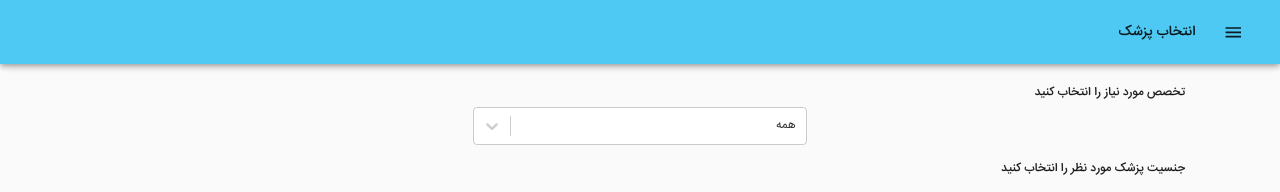
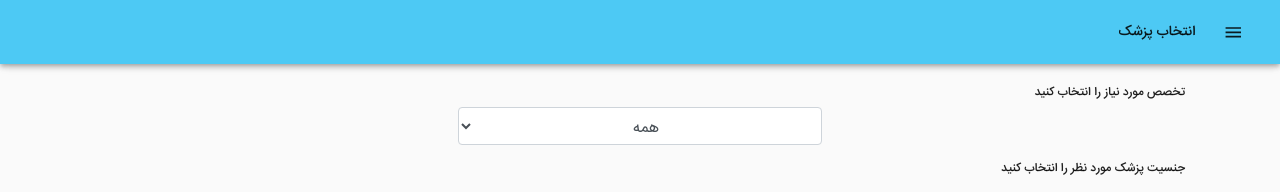
Before and after one commit to ArmanYarahmadi/MedicalTest1, a React (Create React App) app: page /home in a window 1280 px wide. Shown: the top 192 px of the page. Built offline with nearby package versions, Linux system fonts and the light colour scheme; what react-redux-form would draw is missing.

Commit message:
perfomance

```diff
--- a/package.json
+++ b/package.json
@@ -19,7 +19,6 @@
     "react-router": "^5.2.0",
     "react-router-dom": "^5.2.0",
     "react-scripts": "3.4.1",
-    "react-select": "^3.1.0",
     "reactstrap": "^8.4.1",
     "redux": "^4.0.5",
     "redux-form": "^8.3.6",
--- a/src/Components/FormComponent.js
+++ b/src/Components/FormComponent.js
@@ -1,27 +1,16 @@
 import React, { useState } from "react";
-import { Form, FormGroup, Button, ButtonGroup } from "reactstrap";
+import { Form, FormGroup, Button, ButtonGroup, Input } from "reactstrap";
 import Gallery from "./GalleryComponent";
-import Select from "react-select";
 import Header from "./HeaderComponent";
 import Footer from "./FooterComponent";
 
 const FormComponent = (props) => {
   const [selectedGender, setSelectedGender] = useState(1);
-  const [selectedOption, setSelectedOption] = useState({
-    value: "1",
-    label: "همه",
-  });
+  const [selectedOption, setSelectedOption] = useState(1);
   const [showMore, setShowMore] = useState(false);
 
-  const options = [
-    { value: "1", label: "همه" },
-    { value: "2", label: "پزشک عمومی" },
-    { value: "3", label: "متخصص گوارش" },
-    { value: "4", label: "متخصص داخلی" },
-  ];
-
   const handleChange = (selectedOption) => {
-    setSelectedOption(selectedOption);
+    setSelectedOption(selectedOption.target.value);
   };
 
   const RenderButton = () => {
@@ -37,15 +26,19 @@
           <h5 className="form-title">تخصص مورد نیاز را انتخاب کنید</h5>
           <div>
             <FormGroup className="selector">
-              <Select
+              <Input
                 value={selectedOption}
-                className="formInput col-12 col-sm-4"
+                className="formInput form-control col-12 col-sm-4"
                 type="select"
                 name="select"
                 id="proSelect"
                 onChange={handleChange}
-                options={options}
-              />
+              >
+                <option value="1">همه</option>
+                <option value="2">پزشک عمومی</option>
+                <option value="3">متخصص گوارش</option>
+                <option value="4">متخصص داخلی</option>
+              </Input>
             </FormGroup>
           </div>
           <h5 className="form-title">جنسیت پزشک مورد نظر را انتخاب کنید</h5>
@@ -98,11 +91,7 @@
         >
           <RenderButton />
         </span>
-        <Gallery
-          gender={selectedGender}
-          pro={selectedOption.value}
-          show={showMore}
-        />
+        <Gallery gender={selectedGender} pro={selectedOption} show={showMore} />
       </div>
       <Footer />
     </>
```
Also changed, not shown: 1 other file (tests, documents, lock files or other folders).
